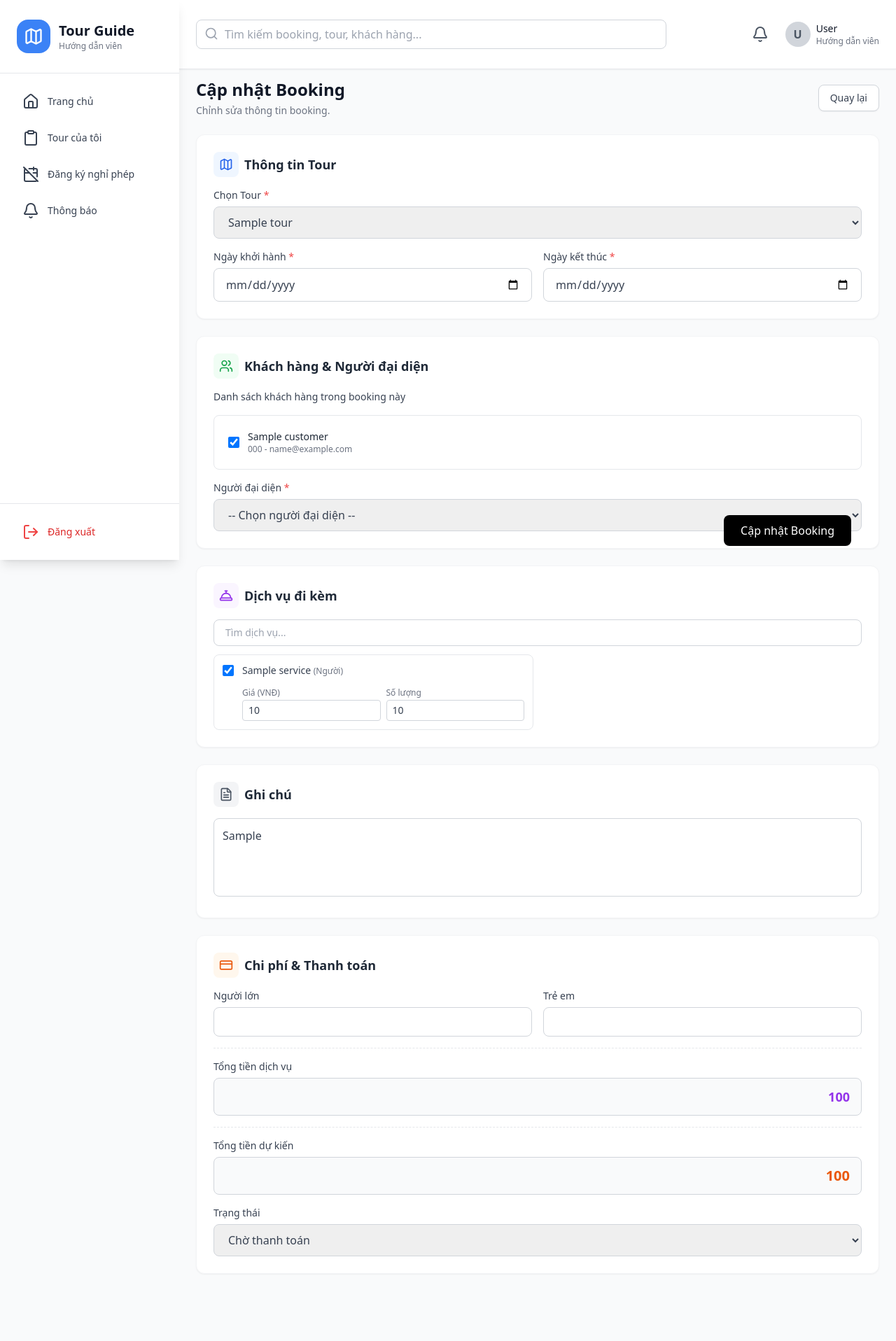
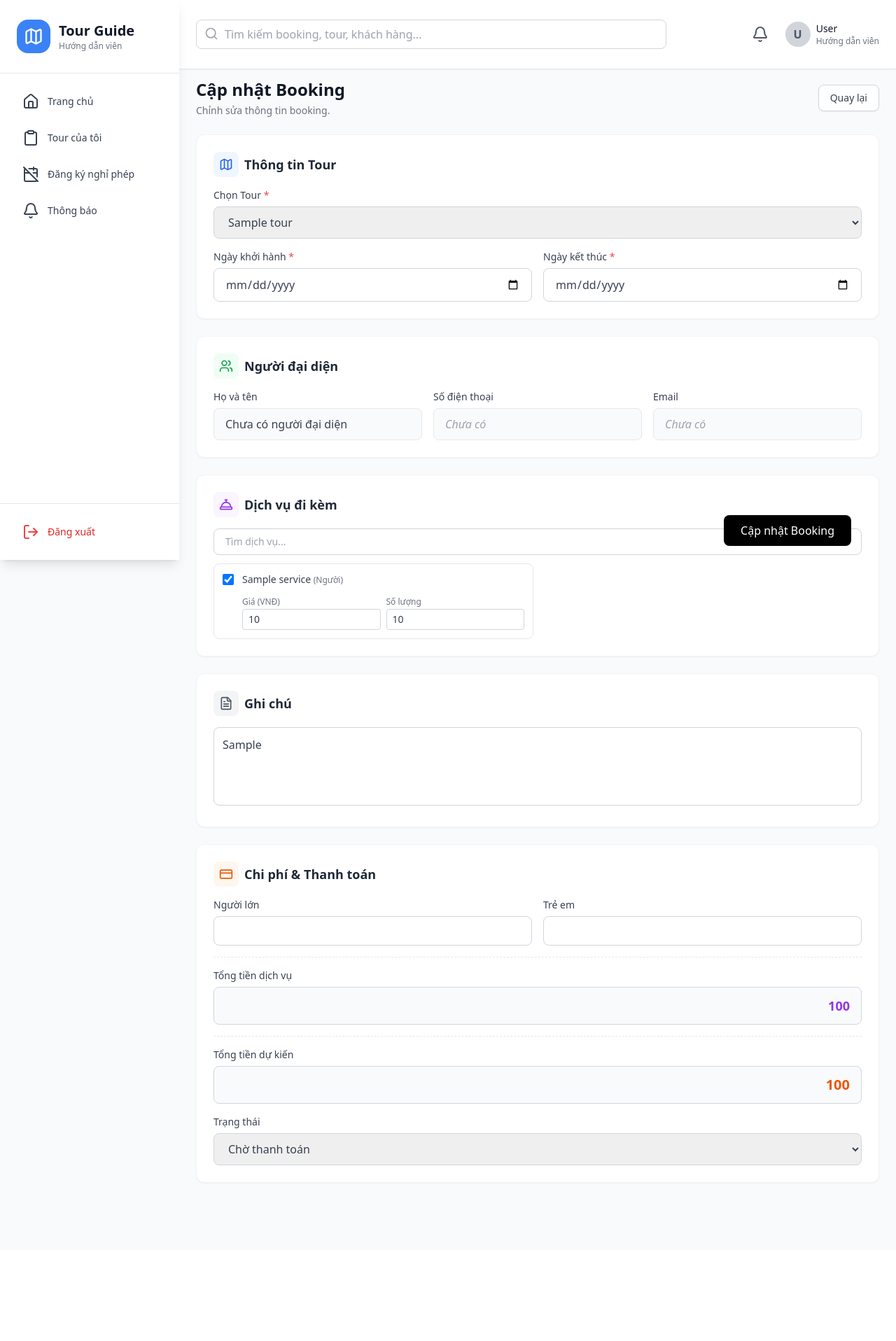
Before and after one commit to cuong2103/Website-quan-li-tour, a PHP site: template views/admin/bookings/edit.php in a window 1280 px wide. Shown: the whole page at 70% size. After the commit the page ends 1691 px from the top, so only its background shows below. Run offline with PHP 8.4, Linux system fonts and the light colour scheme; the template is opened without the code that fills it: most values are stand-ins (such as "Sample title", 1, 10 or a date in 2020); data that the repository does not hold is empty; some libraries are stand-ins or nearby versions.

Commit message:
fix: edit booking

```diff
--- a/controllers/guide/JournalController.php
+++ b/controllers/guide/JournalController.php
@@ -119,7 +119,7 @@ class JournalController
         if ($errors) {
             $_SESSION['errors'] = $errors;
             $_SESSION['old'] = $data;
-            header('Location: ' . BASE_URL . '?act=journal-edit&id=' . $id);
+            redirect('journal-edit&id=' . $id);
             exit;
         }
 
@@ -138,7 +138,7 @@ class JournalController
         }
 
         Message::set('success', 'Cập nhật nhật ký thành công!');
-        header('Location: ' . BASE_URL . '?act=guide-tour-assignments-detail&id=' . $_POST['tour_assignment_id'] . '&tab=journals');
+        redirect('guide-tour-assignments-detail&id=' . $_POST['tour_assignment_id'] . '&tab=journals');
         exit;
     }
 
--- a/views/admin/bookings/edit.php
+++ b/views/admin/bookings/edit.php
@@ -84,39 +84,44 @@ require_once './views/components/sidebar.php';
                     <div class="p-2 bg-green-50 rounded-lg text-green-600">
                         <i data-lucide="users" class="w-5 h-5"></i>
                     </div>
-                    <h2 class="text-lg font-semibold text-gray-800">Khách hàng & Người đại diện</h2>
+                    <h2 class="text-lg font-semibold text-gray-800">Người đại diện</h2>
                 </div>
 
                 <div class="space-y-4">
-                    <label class="block mb-1.5 text-sm font-medium text-gray-700">Danh sách khách hàng trong booking này</label>
-                    <div class="max-h-60 overflow-y-auto border border-gray-200 rounded-lg p-3">
-                        <?php if (empty($booking['customers'])): ?>
-                            <p class="text-sm text-gray-500 italic">Chưa có khách hàng nào.</p>
-                        <?php else: ?>
-                            <?php foreach ($booking['customers'] as $c): ?>
-                                <div class="flex items-center gap-3 p-2 hover:bg-gray-50 rounded border-b last:border-0 border-gray-100">
-                                    <input type="checkbox" name="customers[]" value="<?= $c['id'] ?>" checked class="customerCheck w-4 h-4 text-green-600 rounded border-gray-300 focus:ring-green-500">
-                                    <div>
-                                        <p class="text-sm font-medium text-gray-800"><?= htmlspecialchars($c['name']) ?></p>
-                                        <p class="text-xs text-gray-500"><?= htmlspecialchars($c['phone']) ?> - <?= htmlspecialchars($c['email']) ?></p>
-                                    </div>
-                                </div>
-                            <?php endforeach; ?>
-                        <?php endif; ?>
+                    <?php
+                    $representativeName = 'Chưa có người đại diện';
+                    $representativePhone = '';
+                    $representativeEmail = '';
+                    foreach ($booking['customers'] as $c) {
+                        if ($c['id'] == $booking['is_representative']) {
+                            $representativeName = htmlspecialchars($c['name']);
+                            $representativePhone = $c['phone'] ?? '';
+                            $representativeEmail = $c['email'] ?? '';
+                            break;
+                        }
+                    }
+                    ?>
+                    <div class="grid grid-cols-1 md:grid-cols-3 gap-4">
+                        <div>
+                            <label class="block mb-1.5 text-sm font-medium text-gray-700">Họ và tên</label>
+                            <div class="w-full bg-gray-50 border border-gray-200 rounded-lg px-4 py-2.5 text-gray-700 font-medium">
+                                <?= $representativeName ?>
+                            </div>
+                        </div>
+                        <div>
+                            <label class="block mb-1.5 text-sm font-medium text-gray-700">Số điện thoại</label>
+                            <div class="w-full bg-gray-50 border border-gray-200 rounded-lg px-4 py-2.5 text-gray-700">
+                                <?= $representativePhone ?: '<span class="text-gray-400 italic">Chưa có</span>' ?>
+                            </div>
+                        </div>
+                        <div>
+                            <label class="block mb-1.5 text-sm font-medium text-gray-700">Email</label>
+                            <div class="w-full bg-gray-50 border border-gray-200 rounded-lg px-4 py-2.5 text-gray-700">
+                                <?= $representativeEmail ?: '<span class="text-gray-400 italic">Chưa có</span>' ?>
+                            </div>
+                        </div>
                     </div>
-
-                    <div>
-                        <label class="block mb-1.5 text-sm font-medium text-gray-700">Người đại diện <span class="text-red-500">*</span></label>
-                        <select name="is_representative" id="representative"
-                            class="w-full border border-gray-300 rounded-lg px-4 py-2.5 focus:ring-2 focus:ring-green-100 focus:border-green-400 outline-none transition" required>
-                            <option value="">-- Chọn người đại diện --</option>
-                            <?php foreach ($booking['customers'] as $c): ?>
-                                <option value="<?= $c['id'] ?>" <?= ($c['id'] == $booking['is_representative']) ? 'selected' : '' ?>>
-                                    <?= htmlspecialchars($c['name']) ?>
-                                </option>
-                            <?php endforeach; ?>
-                        </select>
-                    </div>
+                    <input type="hidden" name="is_representative" value="<?= $booking['is_representative'] ?>">
                 </div>
             </div>
 
@@ -404,28 +409,6 @@ require_once './views/components/sidebar.php';
         startDateInput.addEventListener('change', calculateEndDate);
         // Run on load
         calculateEndDate();
-
-        document.querySelectorAll(".customerCheck").forEach(chk => {
-            chk.addEventListener("change", () => {
-                let rep = document.getElementById("representative");
-                let currentRep = rep.value;
-                rep.innerHTML = `<option value="">-- Chọn người đại diện --</option>`;
-
-                let checked = document.querySelectorAll(".customerCheck:checked");
-
-                checked.forEach(c => {
-                    let nameContainer = c.parentElement.querySelector("p.font-medium"); // Updated selector
-                    let name = nameContainer ? nameContainer.innerText : "Khách hàng";
-                    rep.innerHTML += `<option value="${c.value}">${name}</option>`;
-                });
-
-                if ([...checked].some(c => c.value == currentRep)) {
-                    rep.value = currentRep;
-                } else if (checked.length === 1) {
-                    rep.value = checked[0].value;
-                }
-            });
-        });
     </script>
 </main>
 <?php
```
